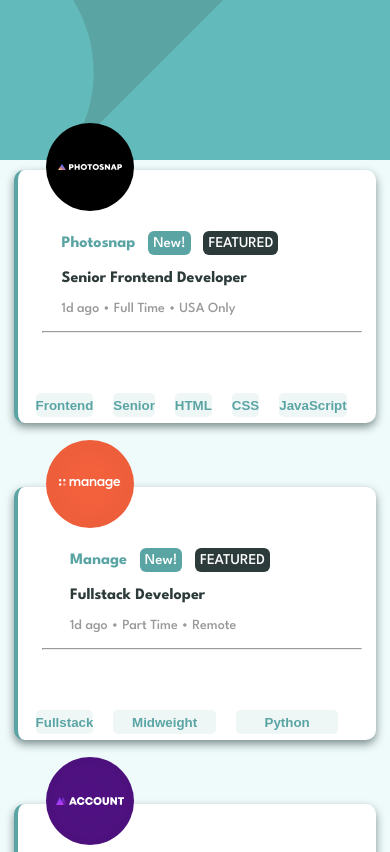
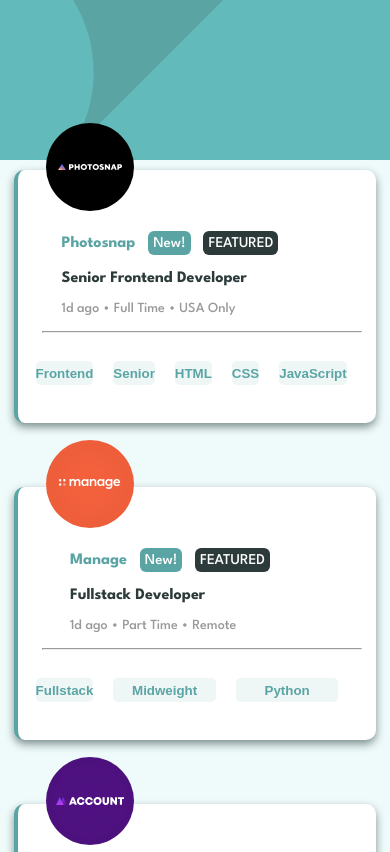
Before and after one commit to lucashon/Static-Job, a plain HTML site: page index.html in a window 390 px wide. Shown: the top 852 px of the page. Drawn offline with Linux system fonts and the light colour scheme.

Commit message:
Add files via upload

```diff
--- a/style.css
+++ b/style.css
@@ -190,9 +190,13 @@ width: 72px;
     button{
         width: 100%;
         height: 24px;
+        position: relative;
+        bottom: 2rem;
+
     }
     .content1{
         height: 300rem;
+
     }
     .titulos{
       display: flex;
```
